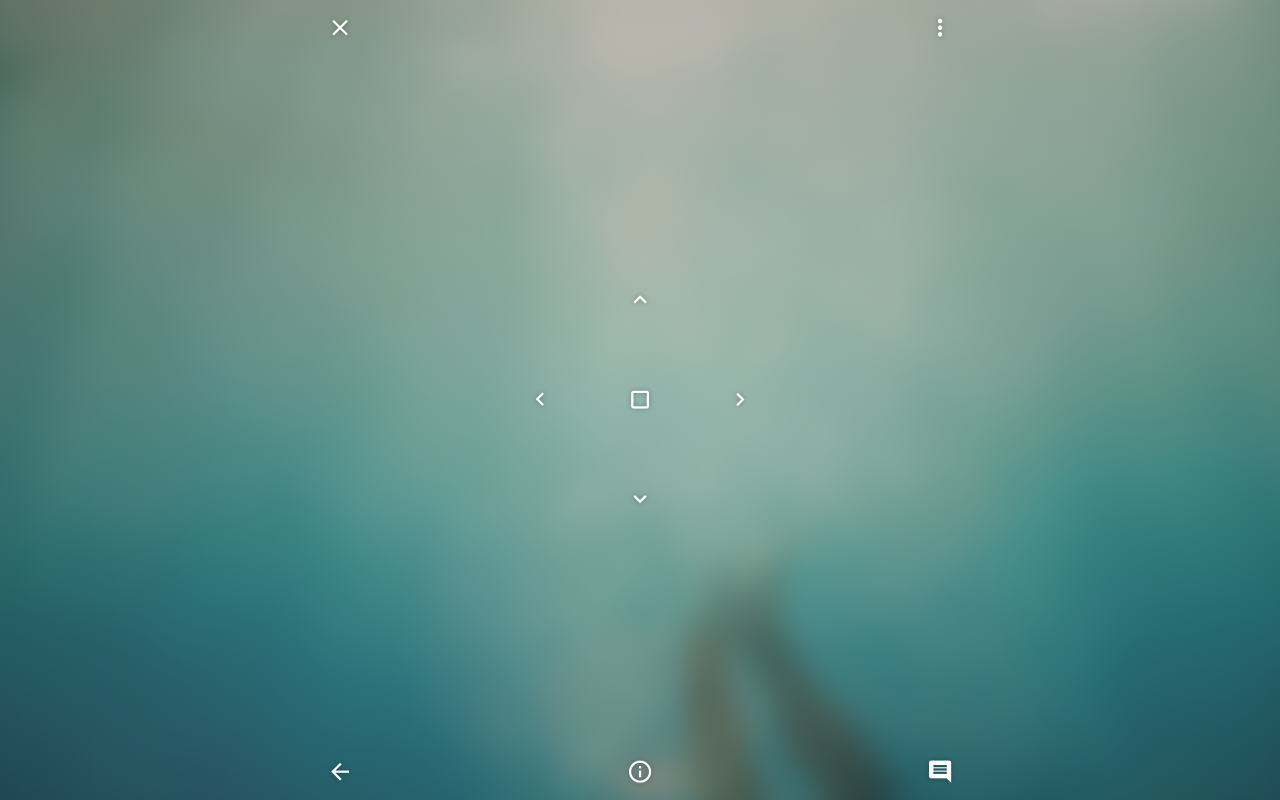
After one commit to noxbug/RasPi, a Flask app: page /remote in a window 1280 px wide. The commit adds this page. Run offline with Flask 2, Linux system fonts and the light colour scheme.

Commit message:
create romote template

```diff
--- a/static/style.css
+++ b/static/style.css
@@ -6,6 +6,7 @@ h5 { font-size: .83em; }
 h6 { font-size: .75em; }
 
 h1, h2, h3, h4, h5, h6, p, i {
+    color: white;
     text-shadow: 0px 0px 5px rgba(0,0,0,0.3);
 }
 
@@ -55,6 +56,16 @@ body, html {
 
 /* MENU */
 #menu {
+    width: 100%;
+    padding: 0.5em 0; /* top + bottom margin */
+    margin: 0 auto; /* center */
+    display: flex; /* flex right */
+    //justify-content: flex-end;
+    justify-content: space-between;
+}
+
+/* BOTTOM BAR */
+#bottom-bar {
     width: 100%;
     padding: 0.5em 0; /* top + bottom margin */
     margin: 0 auto; /* center */
@@ -133,6 +144,23 @@ body, html {
     opacity: 1;
     min-height: 0.2em;
     background: white;
+}
+
+/* REMOTE */
+#remote {
+    width: 15em;
+    height: 15em;
+    margin: 0 auto;
+    //background: red;
+    display: flex;
+    flex-direction: column;
+    justify-content: space-between;
+}
+
+#remote div {
+    width: 100%;
+    display: flex; /* evenly spread child divs */
+    justify-content: space-between;
 }
 
 /* PLAYER CONTROLS */
--- a/templates/now_playing.html
+++ b/templates/now_playing.html
@@ -1,9 +1,7 @@
 {% extends "base.html" %}
 
 {% block menu %}
-
-<button class="button"><a href="{{url_for('stop')}}"><i class="material-icons">apps</i></a></button>
-
+<button class="button"><a href="{{url_for('remote')}}"><i class="material-icons">apps</i></a></button>
 {% endblock %}
 
 
--- /dev/null
+++ b/templates/remote.html
@@ -0,0 +1,36 @@
+{% extends "base.html" %}
+
+{% block menu %}
+<button class="button"><a href="{{url_for('index')}}"><i class="material-icons">clear</i></a></button>
+{% endblock %}
+
+
+
+{% block content %}
+
+<div id="remote">
+    <div>
+        <p></p>
+        <button class="button"><i class="material-icons">keyboard_arrow_up</i></button>
+        <p></p>
+    </div>
+    <div>
+        <button class="button"><i class="material-icons">keyboard_arrow_left</i></button>
+        <button class="button"><i class="material-icons">crop_square</i></button>
+        <button class="button"><i class="material-icons">keyboard_arrow_right</i></button>
+    </div>
+    <div>
+        <p></p>
+        <button class="button"><i class="material-icons">keyboard_arrow_down</i></button>
+        <p></p>
+    </div>
+</div>
+
+<div id="bottom-bar">
+    <button class="button"><i class="material-icons">arrow_back</i></button>
+    <button class="button"><i class="material-icons">info_outline</i></button>
+    <button class="button"><i class="material-icons">comment</i></button>
+
+</div>
+
+{% endblock %}
--- a/webapp.py
+++ b/webapp.py
@@ -76,6 +76,10 @@ def previous():
         now_playing.reset()
     return redirect(url_for('index'))
 
+@app.route('/remote')
+def remote():
+    return render_template('remote.html', now_playing=now_playing)
+
 @app.route('/translate_sub')
 def translate_sub():
     global kodi
```
